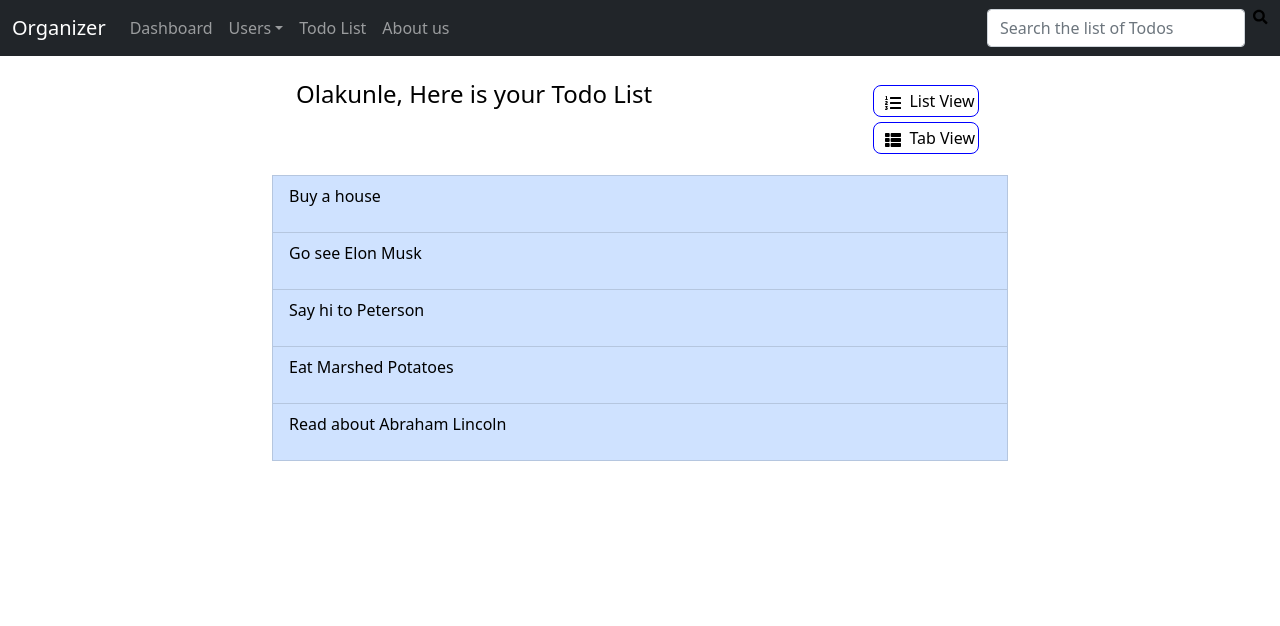
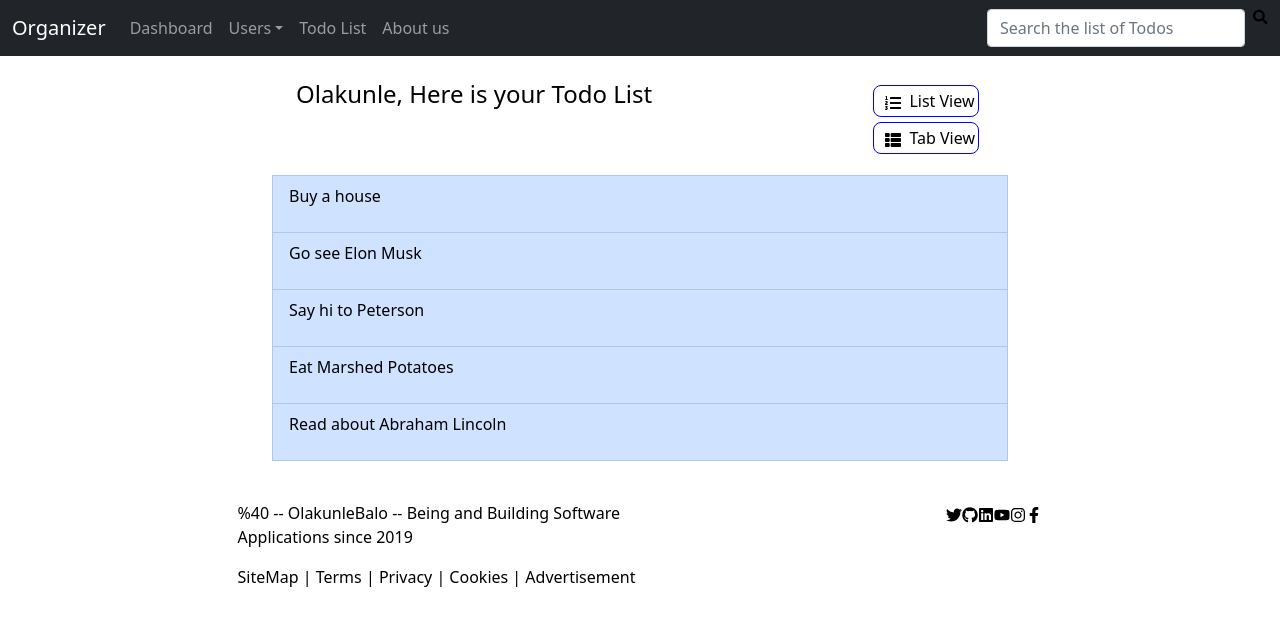
Before and after one commit to olakunlebalogun/My-React-Projects, a React (Create React App) app in the folder Todo-App/: page / in a window 1280 px wide. Shown: the top 626 px of the page. Built offline with nearby package versions, Linux system fonts and the light colour scheme.

Commit message:
created the footer components its content, but the component is yet to be styled

```diff
--- a/Todo-App/src/App.js
+++ b/Todo-App/src/App.js
@@ -4,6 +4,7 @@ import Manager from "./components/Manager";
 import ListTask from "./components/refactored/ListTask/ListTask";
 import AddTask from "./components/refactored/AddTask/AddTask";
 import NavBar from "./components/refactored/NavBar/NavBar";
+import Footer from "./components/refactored/Footer/Footer";
 
 function App() {
 	return (
@@ -12,6 +13,7 @@ function App() {
 			{/* <Manager /> */}
 			{/* <AddTask /> */}
 			<ListTask />
+			<Footer />
 		</div>
 	);
 }
--- /dev/null
+++ b/Todo-App/src/components/refactored/Footer/Footer.js
@@ -0,0 +1,37 @@
+import React from "react";
+import {
+	FaFacebookF,
+	FaGithub,
+	FaTwitter,
+	FaLinkedin,
+	FaYoutube,
+	FaInstagram,
+} from "react-icons/fa";
+
+const Footer = () => {
+	return (
+		<div>
+			<div className="container">
+				<div className="foot d-flex justify-content-around">
+					<div className="first">
+						<p>
+							%40 -- OlakunleBalo -- Being and Building Software <br />{" "}
+							Applications since 2019
+						</p>
+						<p>SiteMap | Terms | Privacy | Cookies | Advertisement</p>
+					</div>
+					<div className="second">
+						<FaTwitter />
+						<FaGithub />
+						<FaLinkedin />
+						<FaYoutube />
+						<FaInstagram />
+						<FaFacebookF />
+					</div>
+				</div>
+			</div>
+		</div>
+	);
+};
+
+export default Footer;
```
Also changed, not shown: Todo-App/src/components/refactored/Footer/Footer.scss (added).
